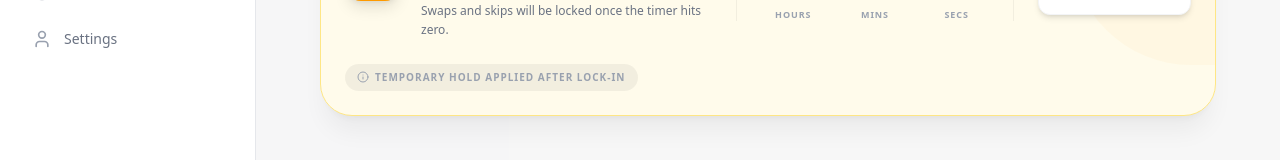
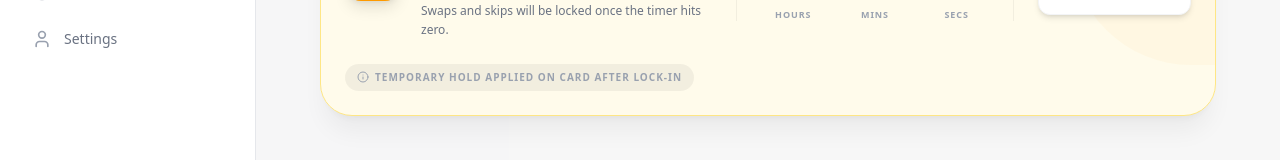
Before and after one commit to iftesam/hungrybird, a Next.js app: page / in a window 1280 px wide. Shown: the part 280-440 px from the top of the page. Built offline with nearby package versions, Linux system fonts and the light colour scheme.

Commit message:
Update lock-in box footer text

```diff
--- a/components/OrderCountdown.jsx
+++ b/components/OrderCountdown.jsx
@@ -163,7 +163,7 @@ export const OrderCountdown = ({ targetDate, label, onAdjust, theme = "dinner" }
                 {/* Footer Info Area */}
                 <div className="mt-6 flex items-center justify-center md:justify-start gap-1.5 text-[10px] font-bold text-gray-400 uppercase tracking-widest bg-black/5 w-fit px-3 py-1.5 rounded-full mx-auto md:mx-0">
                     <Info className="w-3 h-3" />
-                    <span>Temporary hold applied after lock-in</span>
+                    <span>Temporary hold applied on card after lock-in</span>
                 </div>
             </div>
 
```
